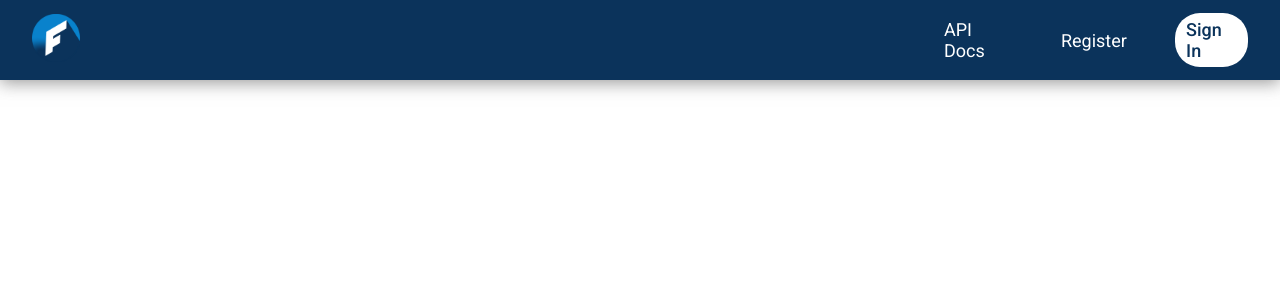
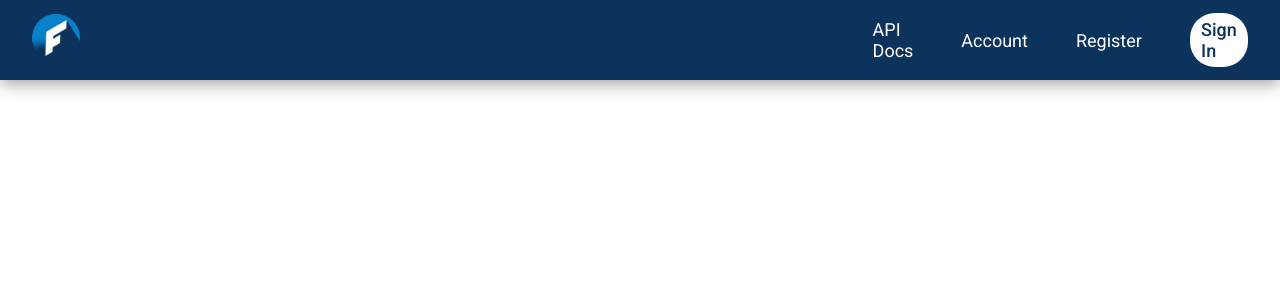
Before and after one commit to dnitecki/finfetch-ui, a React (Create React App) app: page /api/account in a window 1280 px wide. Shown: the top 300 px of the page. Built offline with nearby package versions, Linux system fonts and the light colour scheme.

Commit message:
add account page

```diff
--- a/src/apps/finfetch-api/Home.jsx
+++ b/src/apps/finfetch-api/Home.jsx
@@ -4,6 +4,7 @@ import Navbar from "./components/navbar/Navbar";
 import Login from "./pages/login/Login";
 import Documentation from "./pages/documentation/Documentation";
 import Register from "./pages/register/Register";
+import Account from "./pages/account/Account";
 import { Route, Routes } from "react-router-dom";
 
 export default function Home() {
@@ -15,6 +16,7 @@ export default function Home() {
           <Route path="" element={<Documentation />} />
           <Route path="register" element={<Register />} />
           <Route path="login" element={<Login />} />
+          <Route path="account" element={<Account />} />
         </Routes>
       </div>
     </div>
--- a/src/apps/finfetch-api/components/navbar/Navbar.jsx
+++ b/src/apps/finfetch-api/components/navbar/Navbar.jsx
@@ -20,6 +20,9 @@ export default function Navbar() {
           <NavLink to="">
             <div className="api-documentation-button">API Docs</div>
           </NavLink>
+          <NavLink to="account">
+            <div className="api-account-button">Account</div>
+          </NavLink>
           <NavLink to="register">
             <div className="api-register-button">Register</div>
           </NavLink>
--- a/src/apps/finfetch-api/components/navbar/Navbar.scss
+++ b/src/apps/finfetch-api/components/navbar/Navbar.scss
@@ -42,6 +42,10 @@
   color: #fff;
   font-size: 18px;
 }
+.api-account-button {
+  color: #fff;
+  font-size: 18px;
+}
 .api-login-button {
   background-color: #ffffff;
   border-radius: 25px;
--- /dev/null
+++ b/src/apps/finfetch-api/pages/account/Account.jsx
@@ -0,0 +1,5 @@
+import React from "react";
+
+export default function Account() {
+  return <div>Account</div>;
+}
```
Also changed, not shown: src/apps/finfetch-api/pages/account/Account.scss (added).
